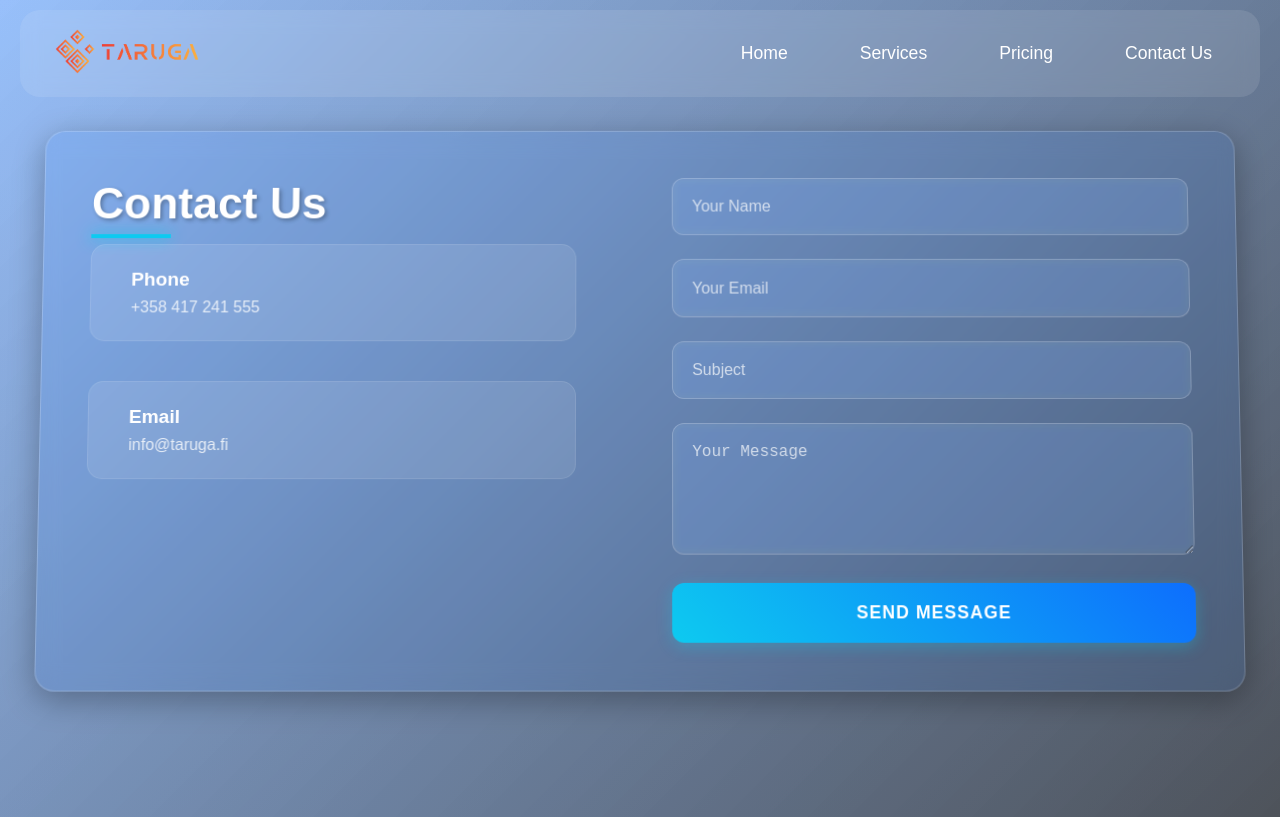
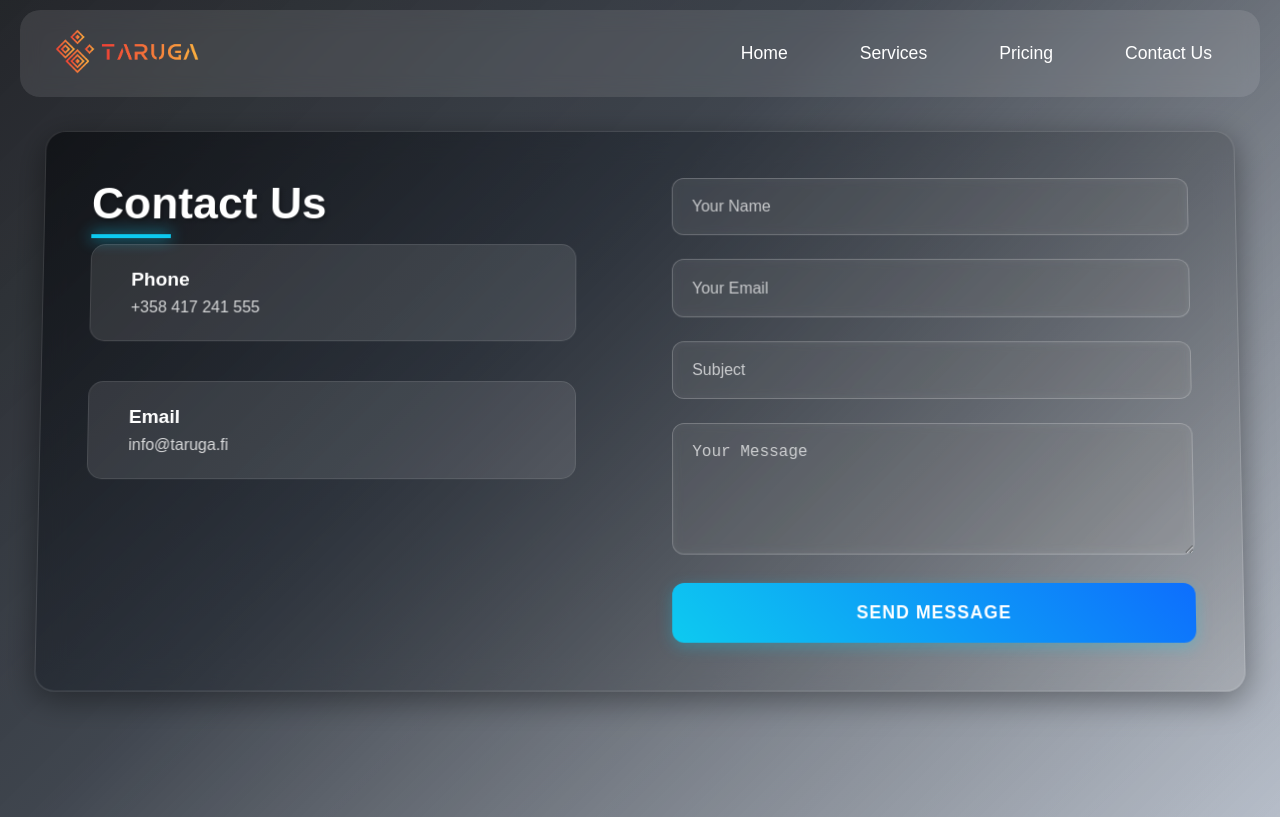
Before and after one commit to SandaruKonara/Taruga, a React (Create React App) app: page /contact in a window 1280 px wide. Built offline with nearby package versions, Linux system fonts and the light colour scheme.

Commit message:
make some contact ,home pricing pages

```diff
--- a/src/pages/Contact.css
+++ b/src/pages/Contact.css
@@ -19,8 +19,9 @@
     bottom: 0;
     background: linear-gradient(
       135deg,
-      rgba(13, 110, 253, 0.4) 0%,
-      rgba(0, 0, 0, 0.6) 100%
+      rgba(13, 15, 19, 0.9) 0%,  /* Deep blackish-gray */
+      rgba(34, 40, 49, 0.85) 40%, /* Dark bluish-gray */
+      rgba(163, 163, 163, 0.4) 100%  /* Soft silver-gray */
     );
     z-index: 1;
 }
@@ -33,13 +34,21 @@
   display: grid;
   grid-template-columns: 1fr 1fr;
   gap: 4rem;
-    background: rgba(13, 110, 253, 0.1);
+
+  background: linear-gradient(
+    135deg,
+    rgba(13, 15, 19, 0.85) 0%,  /* Deep Blackish Gray */
+    rgba(34, 40, 49, 0.7) 35%,  /* Dark Bluish Gray */
+    rgba(163, 163, 163, 0.3) 100%  /* Soft Silver Gray */
+  );
+
   border-radius: 20px;
   box-shadow:
-      0 8px 32px rgba(0, 0, 0, 0.3),
-      inset 0 0 0 1px rgba(255, 255, 255, 0.2);
+    0 8px 32px rgba(0, 0, 0, 0.4),
+    inset 0 0 0 1px rgba(255, 255, 255, 0.15);
+
   padding: 3rem;
-    backdrop-filter: blur(12px);
+  backdrop-filter: blur(14px);
   transform-style: preserve-3d;
   transform: rotateX(2deg);
   transition: transform 0.3s ease;
--- a/src/pages/Home.css
+++ b/src/pages/Home.css
@@ -227,8 +227,18 @@ body {
 /* Services Section */
 .services-section {
   padding: 5rem 2rem;
-  background: linear-gradient(135deg, #0D0F13 0%, #222831 70%, #37414F 100%);
+  background: linear-gradient(
+    160deg,
+    rgba(13, 15, 19, 0.85) 0%,
+    rgba(34, 40, 49, 0.85) 25%,
+    rgba(55, 65, 79, 0.7) 60%,
+    rgba(255, 255, 255, 0.1) 100%
+  );
+  backdrop-filter: blur(12px);
+  color: #ffffff;
 }
+
+
 
 .services-grid {
   display: grid;
--- a/src/pages/Pricing.js
+++ b/src/pages/Pricing.js
@@ -51,7 +51,7 @@ const Pricing = () => {
         "Mobilization",
         "Monthly technical support"
       ],
-      color: "#d9d9d9",
+      color: "#f0f0f0",
       isPopular: false,
       addOn: "Add On",
       hostingInfo: "Hosting: 9,99/mo",
@@ -81,14 +81,14 @@ const Pricing = () => {
   const comparisonData = [
     { feature: "Pages (Maximum)", starter: "1", pro: "4", premium: "7", elite: "Customization" },
     { feature: "Website", starter: "Landing Page", pro: "Portfolio website, Business website", premium: "Portfolio website, Business website, Blog website", elite: "Online store" },
-    { feature: "Lightning fast page loading", starter: true, pro: true, premium: true, elite: true },
-    { feature: "Mobile-friendly responsive design", starter: true, pro: true, premium: true, elite: true },
-    { feature: "SEO-friendly setup", starter: false, pro: true, premium: true, elite: true },
-    { feature: "Google Analytics and Google Search Console Integration", starter: false, pro: false, premium: true, elite: true },
-    { feature: "Website Legal (GDPR)", starter: false, pro: false, premium: true, elite: true },
-    { feature: "1 round of revisions", starter: false, pro: false, premium: true, elite: true },
-    { feature: "Free support training session", starter: false, pro: false, premium: true, elite: true },
-    { feature: "One month of ongoing technical support", starter: false, pro: false, premium: true, elite: true }
+    { feature: "Lightning fast page loading",  premium: true,  },
+    { feature: "Mobile-friendly responsive design",  premium: true,  },
+    { feature: "SEO-friendly setup",  premium: true,  },
+    { feature: "Google Analytics and Google Search Console Integration",  premium: true,  },
+    { feature: "Website Legal (GDPR)",  premium: true,  },
+    { feature: "1 round of revisions",  premium: true,  },
+    { feature: "Free support training session",  premium: true,  },
+    { feature: "One month of ongoing technical support",   premium: true,  }
   ];
 
   const containerVariants = {
@@ -137,7 +137,7 @@ const Pricing = () => {
             variants={cardVariants}
             style={{ backgroundColor: plan.color }}
           >
-            {plan.isPopular && <div className="popular-badge">Most Popular</div>}
+
 
             <div className="card-header">
               <h2 className="plan-name">{plan.plan}</h2>
--- a/src/styles/Pricing.css
+++ b/src/styles/Pricing.css
@@ -5,7 +5,7 @@
 .pricing-container {
     font-family: 'Poppins', sans-serif;
     padding: 4rem 1rem;
-    background: linear-gradient(to bottom, #ffffff, #f7f9fc);
+    background: linear-gradient(to bottom, #0D0F13,#f7f9fc, #f7f9fc);
   }
 
   .pricing-header {
```
Lines whose indentation alone changed are shown as unchanged.
